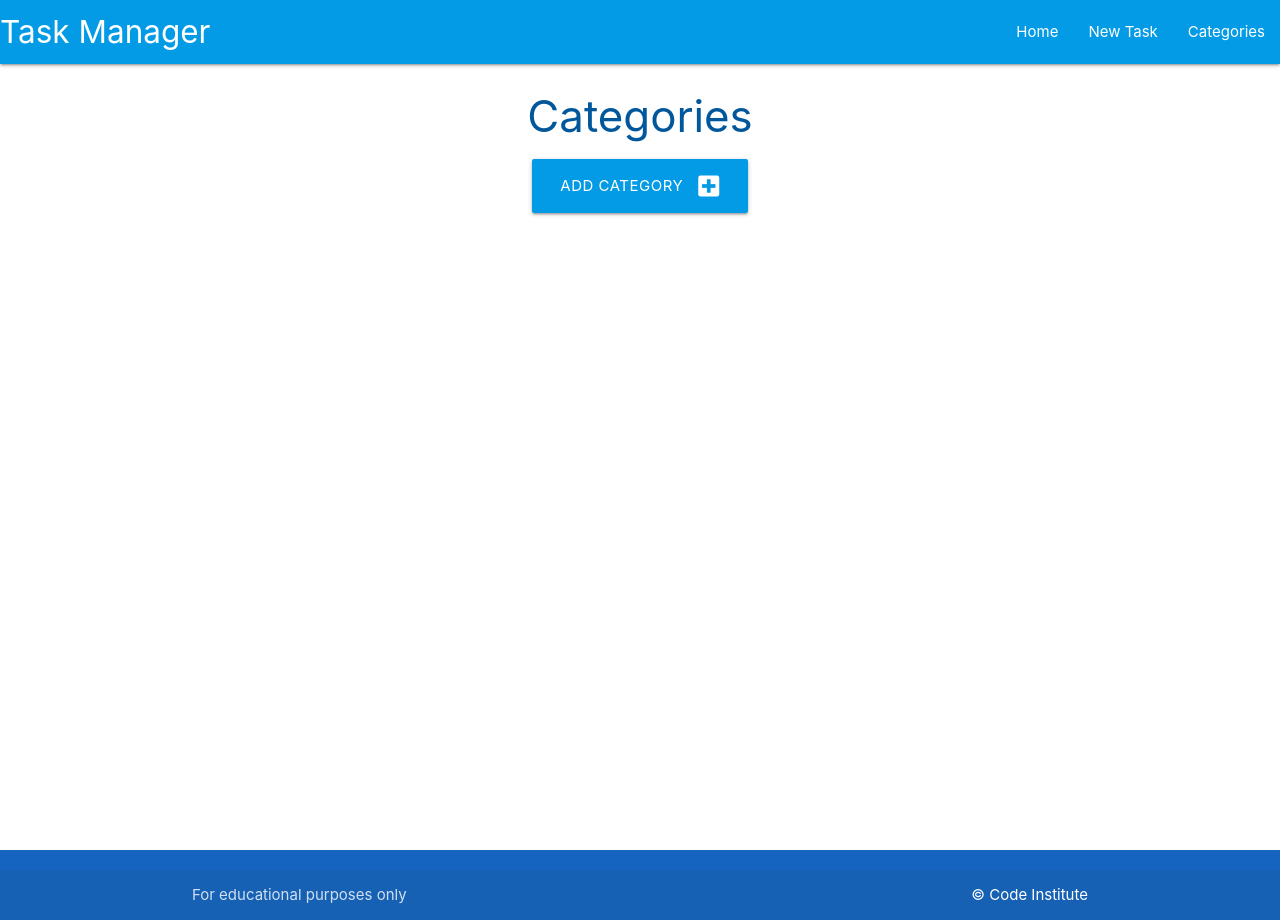
After one commit to Hugh1996/task-manager, a Flask app: page /categories in a window 1280 px wide. The commit adds this page. Run offline with Flask 3, Linux system fonts and the light colour scheme.

Commit message:
Adding categories

```diff
--- a/taskmanager/routes.py
+++ b/taskmanager/routes.py
@@ -1,4 +1,4 @@
-from flask import render_template
+from flask import render_template, request, redirect, url_for
 from taskmanager import app, db
 from taskmanager.models import Category, Task
 
@@ -6,3 +6,18 @@ from taskmanager.models import Category, Task
 @app.route("/")
 def home():
     return render_template("tasks.html")
+
+
+@app.route("/categories")
+def categories():
+    return render_template("categories.html")
+
+
+@app.route("/add_category", methods=["GET", "POST"])
+def add_category():
+    if request.method == "POST":
+        category = Category(category_name=request.form.get("category_name"))
+        db.session.add(category)
+        db.session.commit()
+        return redirect(url_for("categories"))
+    return render_template("add_category.html")
--- a/taskmanager/templates/base.html
+++ b/taskmanager/templates/base.html
@@ -1,32 +1,42 @@
 <!DOCTYPE html>
 <html lang="en">
-
   <head>
-
-    <meta charset="UTF-8">
-    <meta http-equiv="X-UA-Compatible" content="IE=edge">
-    <meta name="viewport" content="width=device-width, initial-scale=1.0">
-    <link rel="stylesheet" href="https://cdnjs.cloudflare.com/ajax/libs/font-awesome/5.15.3/css/all.min.css"
+    <meta charset="UTF-8" />
+    <meta http-equiv="X-UA-Compatible" content="IE=edge" />
+    <meta name="viewport" content="width=device-width, initial-scale=1.0" />
+    <link
+      rel="stylesheet"
+      href="https://cdnjs.cloudflare.com/ajax/libs/font-awesome/5.15.3/css/all.min.css"
       integrity="sha512-iBBXm8fW90+nuLcSKlbmrPcLa0OT92xO1BIsZ+ywDWZCvqsWgccV3gFoRBv0z+8dLJgyAHIhR35VZc2oM/gI1w=="
-        crossorigin="anonymous" referrerpolicy="no-referrer">
-    <link rel="stylesheet" href="https://cdnjs.cloudflare.com/ajax/libs/materialize/1.0.0/css/materialize.min.css"
-        type="text/css">
-    <link rel="stylesheet" href="{{ url_for('static', filename='css/style.css') }}" type="text/css">
+      crossorigin="anonymous"
+      referrerpolicy="no-referrer"
+    />
+    <link
+      rel="stylesheet"
+      href="https://cdnjs.cloudflare.com/ajax/libs/materialize/1.0.0/css/materialize.min.css"
+      type="text/css"
+    />
+    <link
+      rel="stylesheet"
+      href="{{ url_for('static', filename='css/style.css') }}"
+      type="text/css"
+    />
     <title>Task Manager</title>
   </head>
 
   <body>
-
     <header>
       <!-- top navbar -->
       <nav class="light-blue darken-1">
         <div class="nav-wrapper">
           <a href="{{ url_for('home') }}" class="brand-logo">Task Manager</a>
-                <a href="#" data-target="mobile-demo" class="sidenav-trigger"><i class="fas fa-bars"></i></a>
+          <a href="#" data-target="mobile-demo" class="sidenav-trigger"
+            ><i class="fas fa-bars"></i
+          ></a>
           <ul class="right hide-on-med-and-down">
             <li><a href="{{ url_for('home') }}">Home</a></li>
             <li><a href="">New Task</a></li>
-                    <li><a href="">Categories</a></li>
+            <li><a href="{{ url_for('categories') }}">Categories</a></li>
           </ul>
         </div>
       </nav>
@@ -35,27 +45,27 @@
       <ul class="sidenav" id="mobile-demo">
         <li><a href="{{ url_for('home') }}">Home</a></li>
         <li><a href="">New Task</a></li>
-            <li><a href="">Categories</a></li>
+        <li><a href="{{ url_for('categories') }}">Categories</a></li>
       </ul>
     </header>
 
-    <main class="container">
-        {% block content %}
-        {% endblock %}
-    </main>
+    <main class="container">{% block content %} {% endblock %}</main>
 
     <footer class="page-footer blue darken-3">
       <div class="footer-copyright">
         <div class="container">
           For educational purposes only
-                <a class="white-text right" href="https://codeinstitute.net" target="_blank">&copy; Code Institute</a>
+          <a
+            class="white-text right"
+            href="https://codeinstitute.net"
+            target="_blank"
+            >&copy; Code Institute</a
+          >
         </div>
       </div>
     </footer>
 
     <script src="https://cdnjs.cloudflare.com/ajax/libs/materialize/1.0.0/js/materialize.min.js"></script>
     <script src="{{ url_for('static', filename='js/script.js') }}"></script>
-
   </body>
-
 </html>
--- /dev/null
+++ b/taskmanager/templates/categories.html
@@ -0,0 +1,16 @@
+{% extends "base.html" %} {% block content %}
+
+<h3 class="light-blue-text text-darken-4 center-align">Categories</h3>
+
+<div class="row">
+  <div class="col s12 center-align">
+    <a
+      href="{{ url_for('add_category') }}"
+      class="btn-large light-blue darken-1"
+    >
+      Add Category <i class="fas fa-plus-square right"></i>
+    </a>
+  </div>
+</div>
+
+{% endblock %}
```
Also changed, not shown: taskmanager/templates/add_category.html (added, +26 -0 lines). Lines whose indentation alone changed are shown as unchanged.
